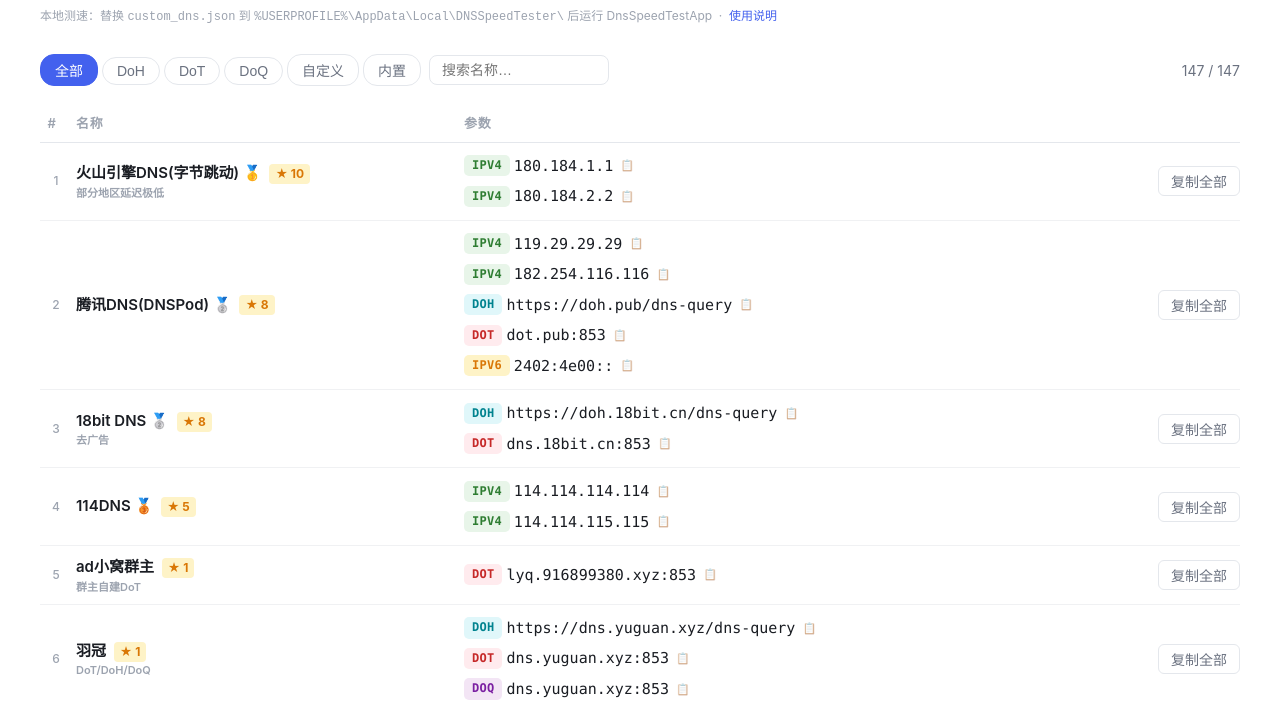
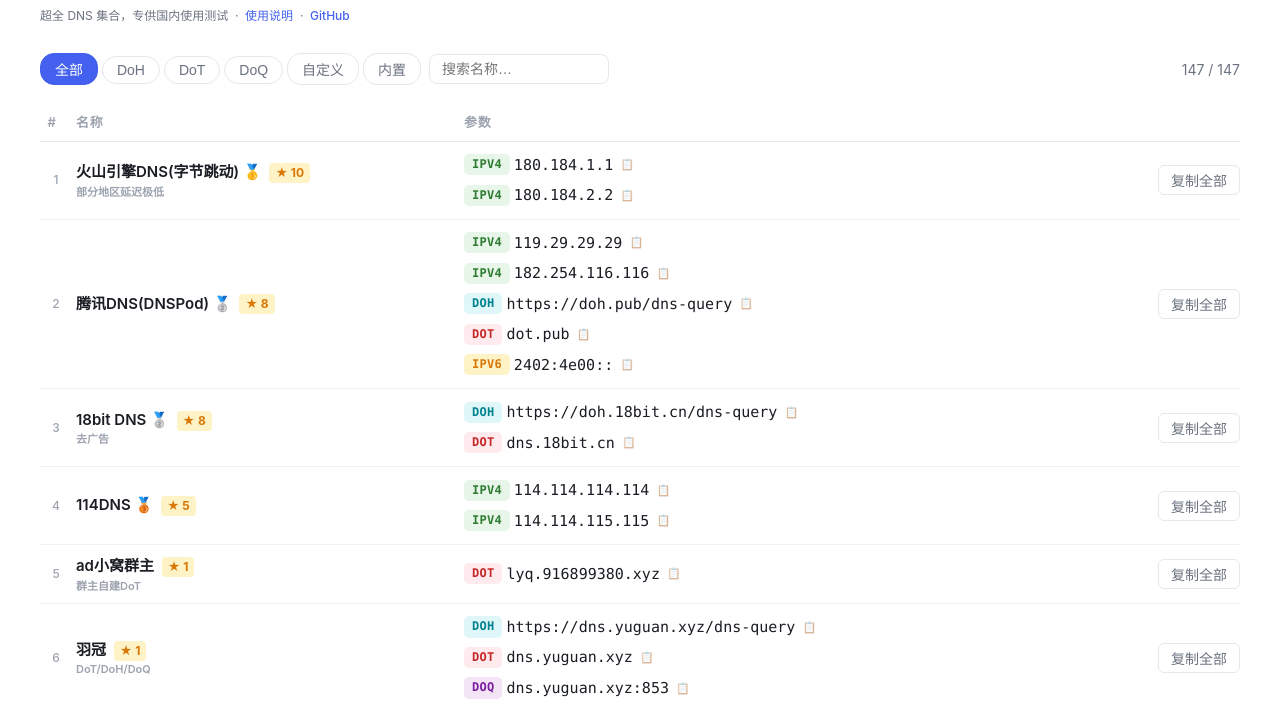
Before and after one commit to songshua295/haoduoDNS, a plain HTML site: page index.html in a window 1280 px wide. Shown: the part 85-794 px from the top of the page. Drawn offline with Linux system fonts and the light colour scheme.

Commit message:
chore: 更新DNS配置描述与页面样式
1. 为多个DNS条目添加"去广告"描述
2. 调整头部文本颜色与链接字重
3. 补充页面介绍文本与GitHub链接
4. 简化DoT/DoQ的显示复制内容

```diff
--- a/custom_dns.json
+++ b/custom_dns.json
@@ -10,7 +10,7 @@
     "DoqHost": "",
     "DoqPort": 853,
     "Score": null,
-    "Desc": ""
+    "Desc": "去广告"
   },
   {
     "Name": "114 DNS 家庭版",
@@ -23,7 +23,7 @@
     "DoqHost": "",
     "DoqPort": 853,
     "Score": null,
-    "Desc": ""
+    "Desc": "去广告"
   },
   {
     "Name": "114DNS",
@@ -62,7 +62,7 @@
     "DoqHost": "",
     "DoqPort": 853,
     "Score": null,
-    "Desc": ""
+    "Desc": "去广告"
   },
   {
     "Name": "CIRA Canadian Shield DNS",
@@ -103,7 +103,7 @@
     "DoqHost": "",
     "DoqPort": 853,
     "Score": null,
-    "Desc": ""
+    "Desc": "去广告"
   },
   {
     "Name": "Cloudflare DNS",
@@ -358,7 +358,7 @@
     "DoqHost": "",
     "DoqPort": 853,
     "Score": null,
-    "Desc": ""
+    "Desc": "去广告"
   },
   {
     "Name": "TWNIC Quad101 DNS",
--- a/index.html
+++ b/index.html
@@ -21,8 +21,8 @@
   /* header */
   .hd{margin-bottom:28px}
   .hd h1{font-size:32px;font-weight:800;color:#1a1d23;margin-bottom:4px;letter-spacing:-.04em;background:linear-gradient(135deg,#4361ee,#7209b7);-webkit-background-clip:text;-webkit-text-fill-color:transparent}
-  .hd p{font-size:12px;color:#9ca3af;line-height:1.5}
-  .hd p a{color:#4361ee;text-decoration:none}
+  .hd p{font-size:12px;color:#6b7280;line-height:1.5}
+  .hd p a{color:#4361ee;text-decoration:none;font-weight:500}
   .hd p a:hover{text-decoration:underline}
 
   /* toolbar */
@@ -182,7 +182,7 @@
 
 <div class="hd">
   <h1>好多DNS</h1>
-  <p>本地测速：替换 <code>custom_dns.json</code> 到 <code>%USERPROFILE%\AppData\Local\DNSSpeedTester\</code> 后运行 DnsSpeedTestApp &nbsp;·&nbsp; <a href="README.md">使用说明</a></p>
+  <p style="color:#6b7280">超全 DNS 集合，专供国内使用测试 &nbsp;·&nbsp; <a href="README.md">使用说明</a> &nbsp;·&nbsp; <a href="https://github.com/songshua295/haoduoDNS.git" target="_blank">GitHub</a></p>
 </div>
 
 <div class="bar">
@@ -242,7 +242,7 @@
     if(d.SecondaryIPString) d.SecondaryIPString.split(' ').forEach(ip=>{if(ip) b.push({cls:v6?'ip6':'ip4',lab:lab,disp:ip,copy:ip})})
   }
   if(d.DohUrl) b.push({cls:'doh',lab:'DoH',disp:d.DohUrl,copy:d.DohUrl})
-  if(d.DotHost) b.push({cls:'dot',lab:'DoT',disp:d.DotHost+':'+(d.DotPort??853),copy:d.DotHost+':'+(d.DotPort??853)})
+  if(d.DotHost) b.push({cls:'dot',lab:'DoT',disp:d.DotHost,copy:d.DotHost})
   if(d.DoqHost) b.push({cls:'doq',lab:'DoQ',disp:d.DoqHost+':'+(d.DoqPort??853),copy:d.DoqHost+':'+(d.DoqPort??853)})
   if(d.IPv6String) d.IPv6String.split(' ').forEach(ip=>{if(ip) b.push({cls:'ip6',lab:'IPv6',disp:ip,copy:ip})})
   const KN=new Set(['Name','PrimaryIPString','SecondaryIPString','IsCustom','DohUrl','DotHost','DotPort','DoqHost','DoqPort','Score','Desc','IPv6String'])
```
